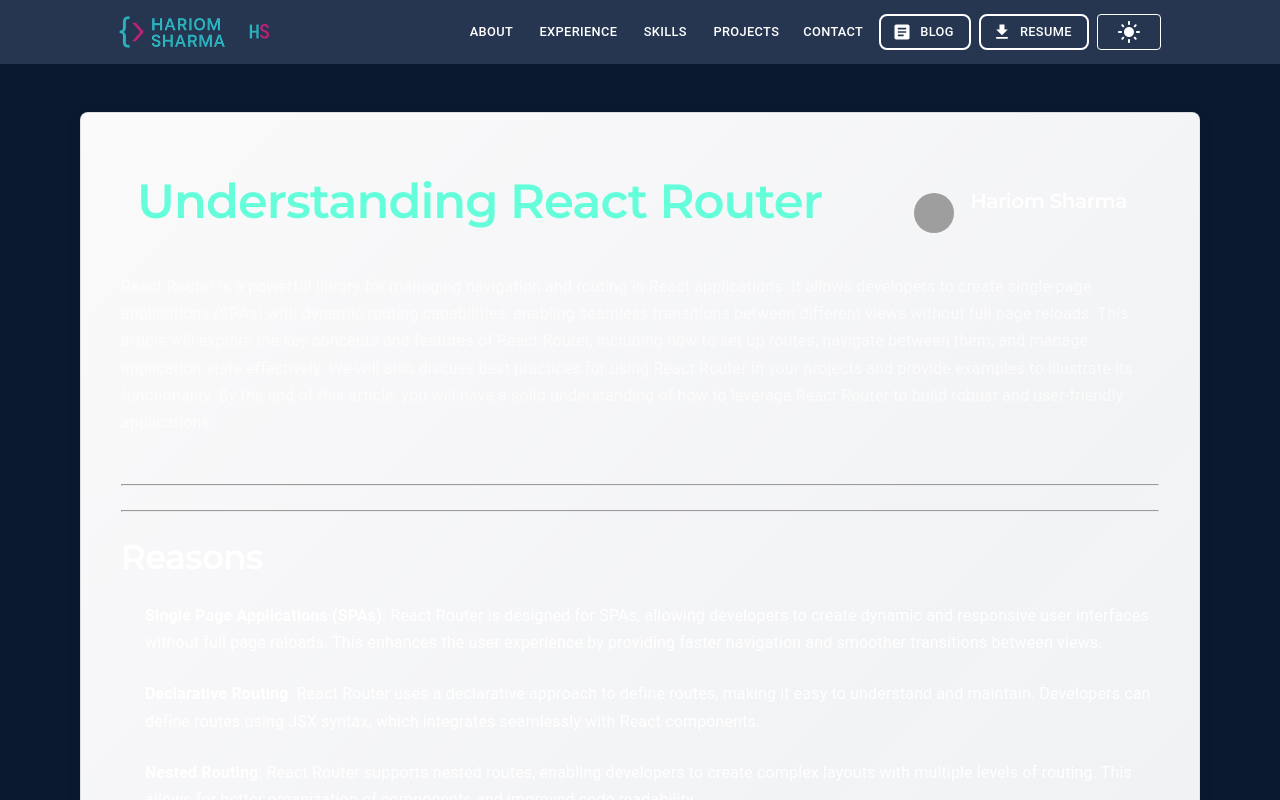
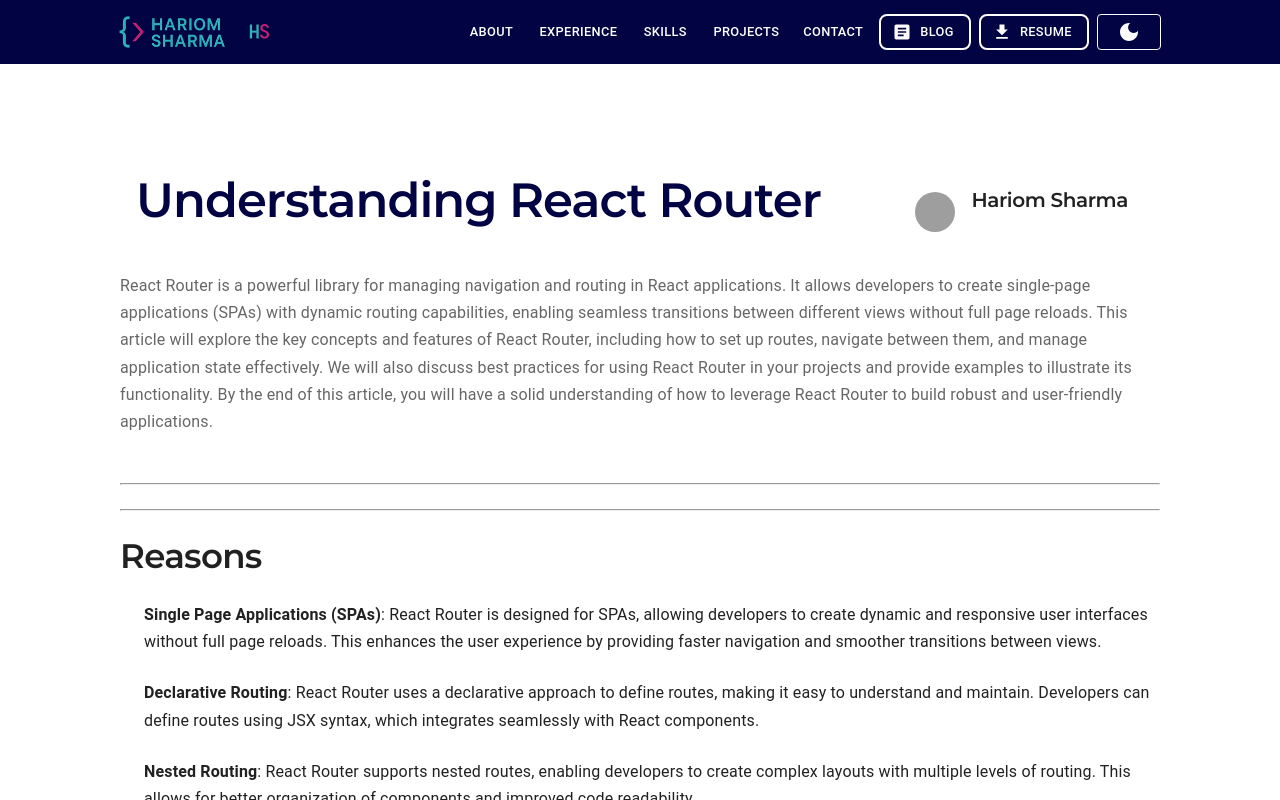
Before and after one commit to harioms1522/ResumeHariom, a React (Vite) app: page /#/blog/understanding-react-router in a window 1280 px wide. Shown: the top 800 px of the page. Built offline with nearby package versions, Linux system fonts and the light colour scheme; grey boxes are pictures that could not be loaded.

Commit message:
blog wrappers

```diff
--- a/src/components/BlogWrapper.tsx
+++ b/src/components/BlogWrapper.tsx
@@ -30,7 +30,6 @@ const BlogWrapper: React.FC<BlogWrapperProps> = ({
                 transition={enableAnimations ? { duration: 0.6, ease: 'easeOut' } : {}}
                 sx={{
                     // Enhanced content wrapper with responsive spacing
-                    bgcolor: 'rgba(255, 255, 255, 0.95)', // Soft white with slight transparency
                     borderRadius: { xs: 1, sm: 2 },
                     p: {
                         xs: 2,
@@ -40,32 +39,6 @@ const BlogWrapper: React.FC<BlogWrapperProps> = ({
                     },
                     mx: { xs: 0, sm: 1 },
                     my: { xs: 1, sm: 2 },
-
-                    // Enhanced shadows and borders for better visual separation
-                    boxShadow: {
-                        xs: '0 2px 8px rgba(0,0,0,0.08)',
-                        sm: '0 4px 12px rgba(0,0,0,0.08)',
-                        md: '0 6px 16px rgba(0,0,0,0.08)',
-                    },
-
-                    // Subtle border for definition
-                    border: '1px solid',
-                    borderColor: 'rgba(0, 0, 0, 0.08)',
-
-                    // Add a subtle gradient for depth
-                    background: 'linear-gradient(135deg, rgba(255, 255, 255, 0.98) 0%, rgba(248, 250, 252, 0.95) 100%)',
-
-                    // Dark mode support
-                    '@media (prefers-color-scheme: dark)': {
-                        bgcolor: 'rgba(30, 30, 30, 0.95)', // Soft dark background
-                        background: 'linear-gradient(135deg, rgba(30, 30, 30, 0.98) 0%, rgba(40, 40, 40, 0.95) 100%)',
-                        borderColor: 'rgba(255, 255, 255, 0.12)',
-                        boxShadow: {
-                            xs: '0 2px 8px rgba(0,0,0,0.3)',
-                            sm: '0 4px 12px rgba(0,0,0,0.3)',
-                            md: '0 6px 16px rgba(0,0,0,0.3)',
-                        },
-                    },
 
                     // Better typography spacing with Montserrat font
                     '& h1, & h2, & h3, & h4, & h5, & h6': {
@@ -101,32 +74,13 @@ const BlogWrapper: React.FC<BlogWrapperProps> = ({
                         borderRadius: { xs: 1, sm: 2 },
                         borderLeft: { xs: 3, sm: 4 },
                         borderColor: 'primary.main',
-                        bgcolor: 'rgba(248, 250, 252, 0.8)', // Soft, natural background
                         fontStyle: 'italic',
-                        color: 'text.primary',
-                        '@media (prefers-color-scheme: dark)': {
-                            bgcolor: 'rgba(50, 50, 50, 0.8)', // Soft dark background
-                        },
                     },
 
                     '& pre': {
                         my: { xs: 2, sm: 3 },
                         borderRadius: { xs: 1, sm: 2 },
                         overflow: 'auto',
-                        '&::-webkit-scrollbar': {
-                            height: 8,
-                        },
-                        '&::-webkit-scrollbar-track': {
-                            bgcolor: 'grey.100',
-                            borderRadius: 1,
-                        },
-                        '&::-webkit-scrollbar-thumb': {
-                            bgcolor: 'grey.400',
-                            borderRadius: 1,
-                            '&:hover': {
-                                bgcolor: 'grey.500',
-                            },
-                        },
                     },
 
                     '& code': {
@@ -156,23 +110,6 @@ const BlogWrapper: React.FC<BlogWrapperProps> = ({
                     '& .MuiAlert-root': {
                         my: { xs: 2, sm: 3 },
                         borderRadius: { xs: 1, sm: 2 },
-                        backdropFilter: 'blur(10px)', // Add subtle blur effect
-                        '&.MuiAlert-standardInfo': {
-                            bgcolor: 'rgba(33, 150, 243, 0.08)', // Soft blue
-                            color: 'rgb(25, 118, 210)',
-                        },
-                        '&.MuiAlert-standardSuccess': {
-                            bgcolor: 'rgba(76, 175, 80, 0.08)', // Soft green
-                            color: 'rgb(56, 142, 60)',
-                        },
-                        '&.MuiAlert-standardWarning': {
-                            bgcolor: 'rgba(255, 152, 0, 0.08)', // Soft orange
-                            color: 'rgb(245, 124, 0)',
-                        },
-                        '&.MuiAlert-standardError': {
-                            bgcolor: 'rgba(244, 67, 54, 0.08)', // Soft red
-                            color: 'rgb(211, 47, 47)',
-                        },
                     },
 
                     '& .MuiChip-root': {
@@ -225,8 +162,6 @@ const BlogWrapper: React.FC<BlogWrapperProps> = ({
                         p: 2,
                         mx: 0,
                         my: 0,
-                        bgcolor: 'white', // Clean white for printing
-                        background: 'white',
                     },
                 }}
             >
--- a/src/context/ThemeContext.tsx
+++ b/src/context/ThemeContext.tsx
@@ -56,8 +56,7 @@ const darkTheme = createTheme({
 });
 
 export const CustomThemeProvider = ({ children }: { children: ReactNode }) => {
-    const [themeMode, setThemeMode] = useState<'light' | 'dark'>('dark');
-
+    const [themeMode, setThemeMode] = useState<'light' | 'dark'>('light');
 
     const theme = useMemo(() =>
         themeMode === 'dark' ? darkTheme : lightTheme, [themeMode]
```
